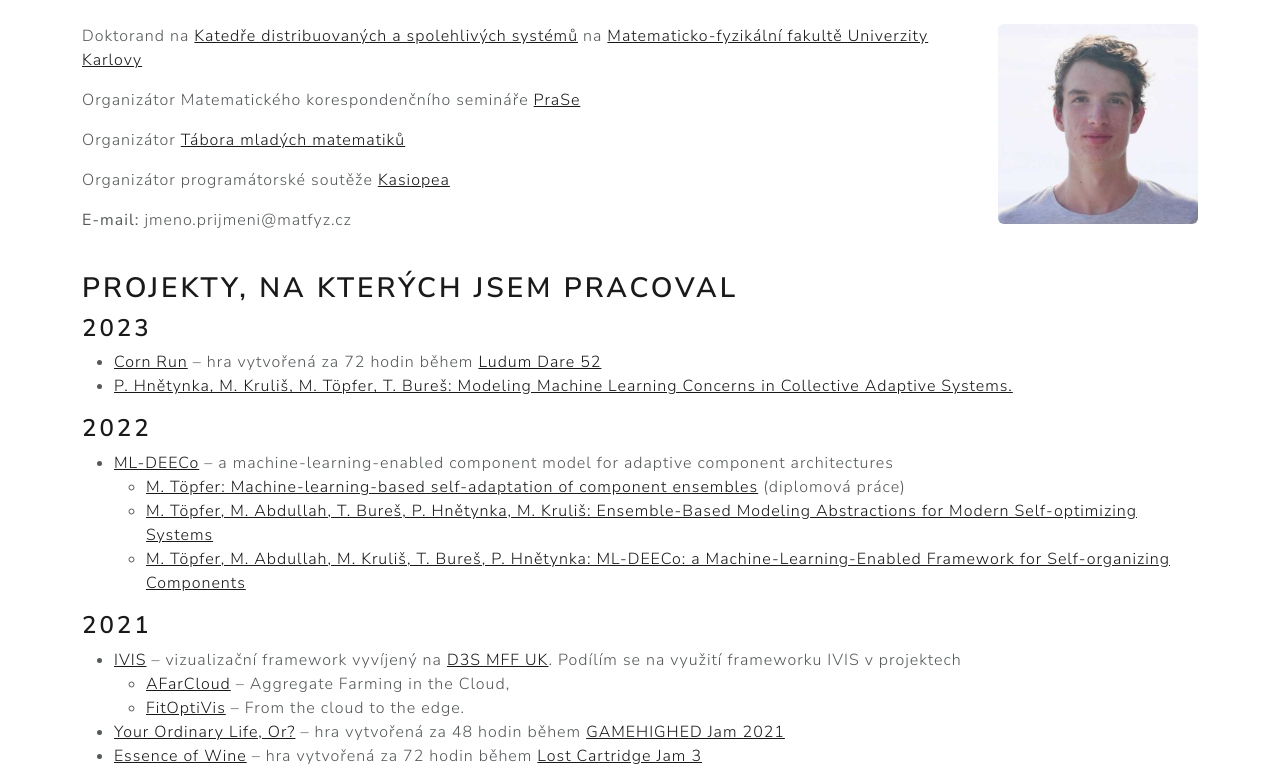
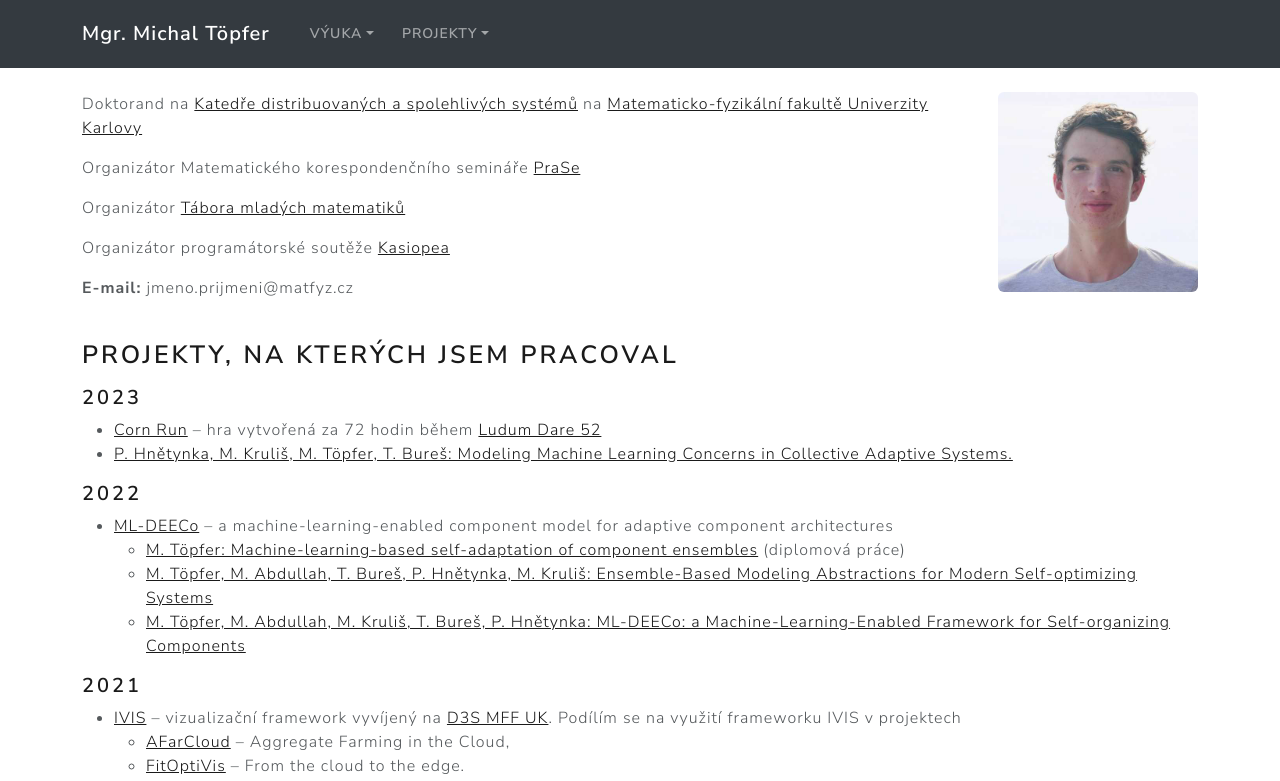
Before and after one commit to Mnaukal/michal-topfer, a Next.js app: page / in a window 1280 px wide. Shown: the top 781 px of the page. Built offline with nearby package versions, Linux system fonts and the light colour scheme.

Commit message:
Add navigation

```diff
--- /dev/null
+++ b/components/navigation.tsx
@@ -0,0 +1,97 @@
+import Nav from 'react-bootstrap/Nav';
+import NavDropdown from 'react-bootstrap/NavDropdown';
+import {Container, Navbar} from "react-bootstrap";
+import Link from "next/link";
+
+
+type TopMenuItem = {
+    "label": string,
+    "subpages": SubMenuItem[]
+}
+type SubMenuItem = {
+    "label": string,
+    "href": string,
+}
+type MenuItemDivider = {}
+type MenuItem = TopMenuItem | SubMenuItem | MenuItemDivider
+
+function isTopMenuItem(page: MenuItem): page is TopMenuItem {
+    return "subpages" in page;
+}
+function isSubMenuItem(page: MenuItem): page is SubMenuItem {
+    return "href" in page;
+}
+
+
+const pages: MenuItem[] = [{
+    "label": "Výuka",
+    "subpages": [{
+        "label": "NPRG062 – Algoritmizace",
+        "href": "/vyuka/2223/NPRG062/",
+    },{
+        "label": "NPRG030 – Programování 1",
+        "href": "/vyuka/2223/NPRG030/",
+    }, {}, {
+        "label": "NPRG031 – Programování 2",
+        "href": "/vyuka/2223/NPRG031/",
+    }, {}, {
+        "label": "Archiv",
+        "href": "/vyuka"
+    }],
+}, {
+    "label": "Projekty",
+    "subpages": [{
+        "label": "IVIS (bakalářská práce)",
+        "href": "/bc",
+    }, {
+        "label": "ML-DEECo (diplomová práce)",
+        "href": "/mgr",
+    }, {
+        "label": "Atletika",
+        "href": "/alge",
+    }]
+}]
+
+
+function pageToNavItem(page: MenuItem) {
+    if (isTopMenuItem(page))
+        return <DropdownMenuItem {...page} />
+    else if (isSubMenuItem(page))
+        return <LinkMenuItem {...page} />
+    else return <NavDropdown.Divider />
+}
+
+function DropdownMenuItem(page: TopMenuItem) {
+    return (
+        <NavDropdown title={page.label}>
+            {page.subpages.map(pageToNavItem)}
+        </NavDropdown>
+    )
+}
+
+function LinkMenuItem(page: SubMenuItem) {
+    return (
+        <Link href={page.href} passHref legacyBehavior>
+            <NavDropdown.Item>{page.label}</NavDropdown.Item>
+        </Link>
+    )
+}
+
+export default function Navigation() {
+    return (
+        <Navbar expand="lg" variant="dark" bg="dark" aria-label="Main navigation">
+            <Container fluid="xl">
+                <Link href="/" passHref legacyBehavior>
+                    <Navbar.Brand>Mgr. Michal Töpfer</Navbar.Brand>
+                </Link>
+                <Navbar.Toggle aria-controls="navbar-main" />
+
+                <Navbar.Collapse id="navbar-main">
+                  <Nav className="me-auto mb-2 mb-lg-0">
+                      {pages.map(pageToNavItem)}
+                  </Nav>
+                </Navbar.Collapse>
+            </Container>
+        </Navbar>
+    )
+}
--- a/package.json
+++ b/package.json
@@ -12,11 +12,13 @@
     "@types/node": "18.15.13",
     "@types/react": "18.0.38",
     "@types/react-dom": "18.0.11",
-    "bootswatch": "^5.2.3",
+    "bootstrap": "5.2.3",
+    "bootswatch": "5.2.3",
     "eslint": "8.39.0",
     "eslint-config-next": "13.3.1",
     "next": "13.3.1",
     "react": "18.2.0",
+    "react-bootstrap": "^2.7.4",
     "react-dom": "18.2.0",
     "typescript": "5.0.4"
   }
--- a/pages/index.tsx
+++ b/pages/index.tsx
@@ -1,4 +1,5 @@
 import Head from 'next/head'
+import Navigation from "@/components/navigation";
 
 export default function Index() {
   return (
@@ -8,6 +9,7 @@ export default function Index() {
         <meta name="description" content="Generated by create next app" />
         <meta name="viewport" content="width=device-width, initial-scale=1" />
       </Head>
+      <Navigation />
       <main className="container-xl mb-4 mt-4">
 
         <section className="clearfix">
--- a/styles/globals.css
+++ b/styles/globals.css
@@ -1,3 +1,67 @@
+.navbar {
+    padding-top: 0.75rem;
+    padding-bottom: 0.75rem;
+}
+.navbar-brand {
+    text-transform: none;
+}
+.nav-item {
+    margin-right: 0.75rem;
+}
+.dropdown-item a {
+    text-decoration: none;
+}
+
+h1, h2, h3, h4, h5, h6 {
+    margin-top: 1rem;
+}
+h1 {
+    font-size: 1.953rem
+}
+h2 {
+  font-size: 1.563rem
+}
+h3 {
+  font-size: 1.25rem
+}
+h4 {
+  font-size: 1rem
+}
+
+b {
+    font-weight: bold;
+}
+
+.text-muted a {
+    color: #919aa1;
+}
+
+.co-bylo h3 {
+    text-transform: none;
+}
+.co-bylo .cviko {
+    margin-left: 34px;
+}
+.co-bylo p {
+    margin-bottom: 0.5rem;
+}
+
+.hint {
+    color: var(--bs-gray-300);
+    background-color: var(--bs-gray-300);
+}
+
+.hint:hover {
+    color: inherit;
+}
+
+.plan {
+    font-style: italic;
+}
+.plan:before {
+    content: "Plán – ";
+}
+
 .profilovka {
     width: 200px;
     margin-left: 10px;
```
Also changed, not shown: 1 other file (tests, documents, lock files or other folders).
